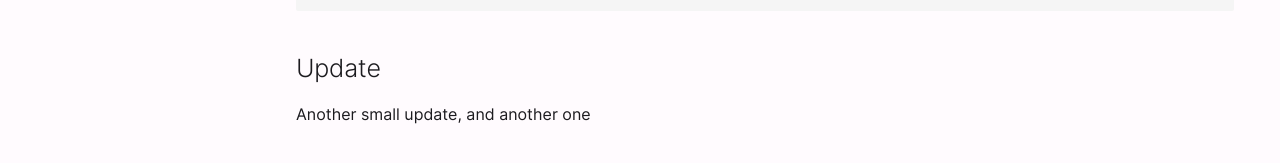
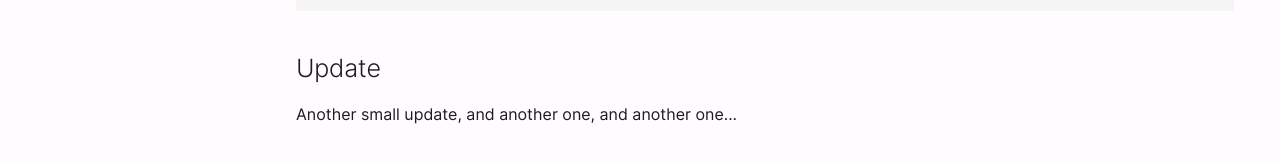
Before and after one commit to jakobzudrell/wiki, an MkDocs documentation site: the page built from docs/index.md, in a window 1280 px wide. Shown: the part 648-811 px from the top of the page. Built offline with MkDocs 1.6.1 and Material for MkDocs 9.7.7, drawn with Linux system fonts in a browser that asks for light colours; comment, search, counter and statistics services are not loaded.

Commit message:
update homepage

```diff
--- a/docs/index.md
+++ b/docs/index.md
@@ -17,4 +17,4 @@ For full documentation visit [mkdocs.org](https://www.mkdocs.org).
         ...       # Other markdown pages, images and other files.
 
 ## Update
-Another small update, and another one
+Another small update, and another one, and another one...
```
